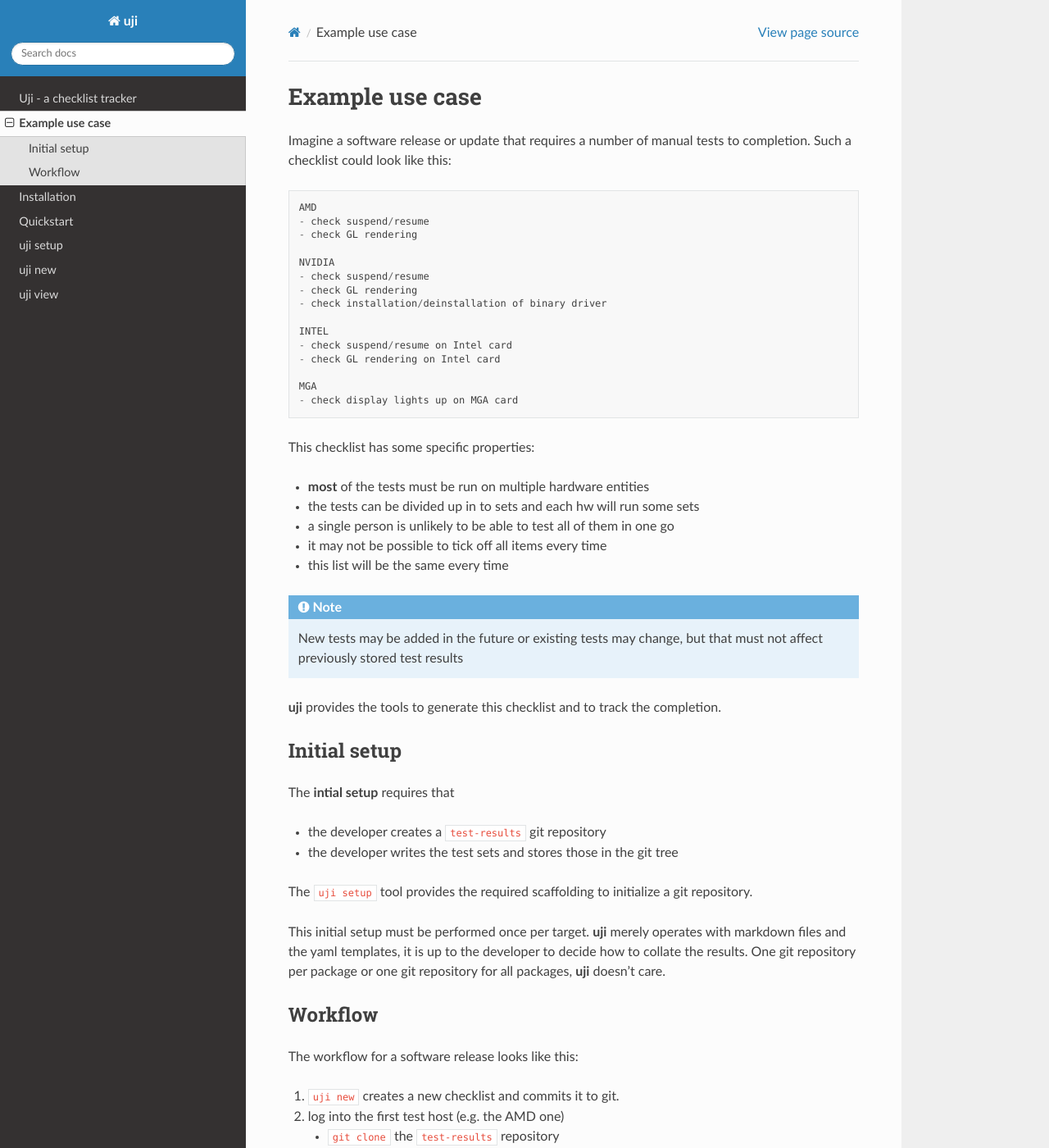
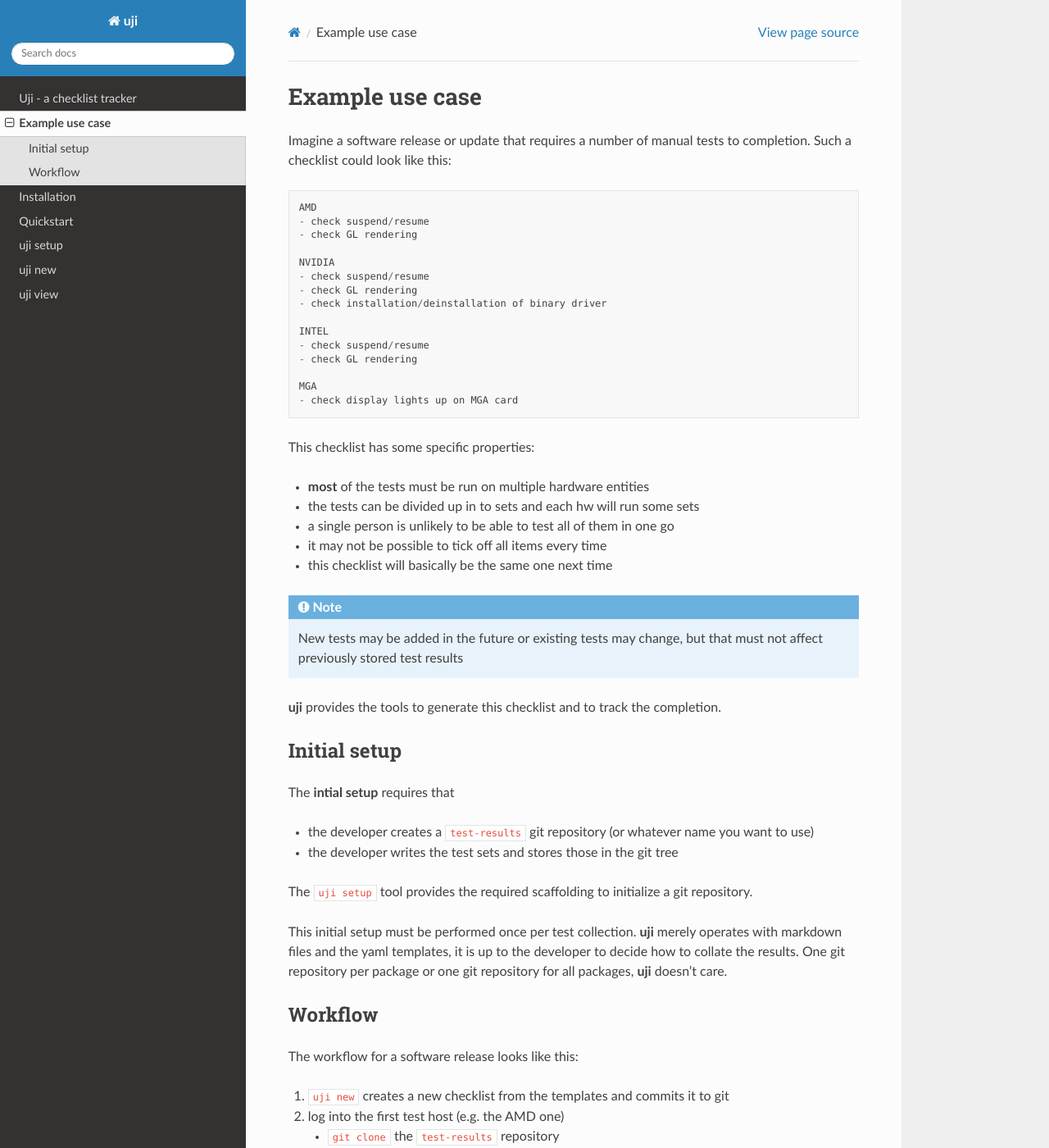
Before and after one commit to whot/uji, a Sphinx documentation site: the page built from doc/source/use-cases.rst, in a window 1280 px wide and 1400 px high. Shown: the whole window at 82% size. Built offline with Sphinx 7.4.7 and the Read the Docs theme 2.0.0, drawn with Linux system fonts in a browser that asks for light colours.

Commit message:
doc: some minor doc updates

```diff
--- a/doc/source/quickstart.rst
+++ b/doc/source/quickstart.rst
@@ -11,10 +11,10 @@ Set up the first checklist with a test template from the examples::
 
   uji setup my-test-results
   cd my-test-results
-  uji new mypackage.yaml
+  uji new mypackage.yaml mypackage-v1.0
   git commit -m 'mypackage checklist'
 
 Work on the checklist::
 
-  uji view mypackage-*/
+  uji view mypackage-v1.0/
   git commit -m 'updated tests'
--- a/doc/source/tools.rst
+++ b/doc/source/tools.rst
@@ -3,7 +3,7 @@
 uji setup
 =========
 
-``uji setup`` is the tool to set up a directory for keeping uji test logs
+``uji setup`` is the tool to set up a directory for keeping **uji** test logs
 and test cases. This tool only needs to run once per project. It creates the
 directory, copies a stub ``README.md`` and an example ``yaml`` file into
 place.
--- a/doc/source/use-cases.rst
+++ b/doc/source/use-cases.rst
@@ -16,8 +16,8 @@ to completion. Such a checklist could look like this::
     - check installation/deinstallation of binary driver
 
     INTEL
-    - check suspend/resume on Intel card
-    - check GL rendering on Intel card
+    - check suspend/resume
+    - check GL rendering
 
     MGA
     - check display lights up on MGA card
@@ -28,7 +28,7 @@ This checklist has some specific properties:
 - the tests can be divided up in to sets and each hw will run some sets
 - a single person is unlikely to be able to test all of them in one go
 - it may not be possible to tick off all items every time
-- this list will be the same every time
+- this checklist will basically be the same one next time
 
 .. note:: New tests may be added in the future or existing tests may change,
           but that must not affect previously stored test results
@@ -42,14 +42,15 @@ Initial setup
 
 The **intial setup** requires that
 
-- the developer creates a ``test-results`` git repository
+- the developer creates a ``test-results`` git repository (or whatever name
+  you want to use)
 - the developer writes the test sets and stores those in the git tree
 
 The ``uji setup`` tool provides the required scaffolding to initialize a git
 repository.
 
-This initial setup must be performed once per target. **uji** merely
-operates with markdown files and the yaml templates, it is up to the
+This initial setup must be performed once per test collection. **uji**
+merely operates with markdown files and the yaml templates, it is up to the
 developer to decide how to collate the results. One git repository per
 package or one git repository for all packages, **uji** doesn't care.
 
@@ -59,7 +60,7 @@ Workflow
 
 The workflow for a software release looks like this:
 
-#. ``uji new`` creates a new checklist and commits it to git.
+#. ``uji new`` creates a new checklist from the templates and commits it to git
 #. log into the first test host (e.g. the AMD one)
 
    - ``git clone`` the ``test-results`` repository
```
Also changed, not shown: doc/source/installation.rst (+6 -4 lines).
